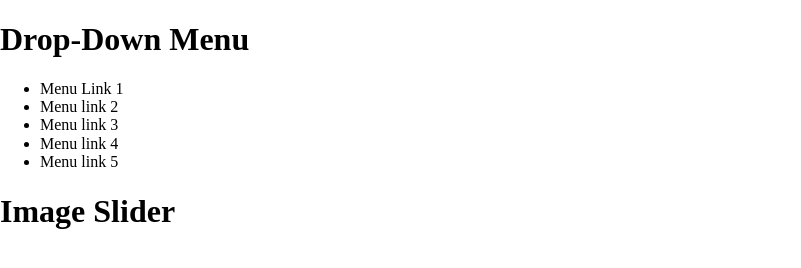
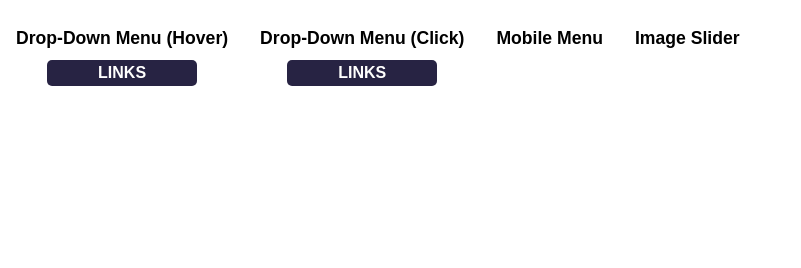
Before and after one commit to alopine/odin-dynamic-user-interface-interactions, a website built with webpack: page dist/index.html in a window 1280 px wide. Shown: the whole page, without its empty margins (0-801 px from the left). Built offline with nearby package versions, Linux system fonts and the light colour scheme.

Commit message:
Implement hover and click drop-down menus

```diff
--- a/src/index.js
+++ b/src/index.js
@@ -1,2 +1,34 @@
 import 'normalize.css';
 import './styles.css';
+
+class Events {
+  static listeners() {
+    this.hoverListener();
+    this.clickListener();
+  }
+
+  static hoverListener() {
+    const dropDowns = document.getElementById('dropDownHover').querySelectorAll('.linksContainer');
+    dropDowns.forEach((dropDown) => {
+      const menu = dropDown.parentElement;
+      menu.addEventListener('mouseenter', () => {
+        dropDown.classList.remove('hidden');
+      });
+      menu.addEventListener('mouseleave', () => {
+        dropDown.classList.add('hidden');
+      });
+    });
+  }
+
+  static clickListener() {
+    const dropDowns = document.getElementById('dropDownClick').querySelectorAll('.linksContainer');
+    dropDowns.forEach((dropDown) => {
+      const header = dropDown.previousElementSibling;
+      header.addEventListener('click', () => {
+        dropDown.classList.toggle('hidden');
+      });
+    });
+  }
+}
+
+Events.listeners();
--- a/src/styles.css
+++ b/src/styles.css
@@ -0,0 +1,69 @@
+:root {
+  --bg-color: #272343;
+  --font-color: #fffffe;
+  --highlight-color: #bae8e8;
+}
+
+body {
+  font-family: Arial, Helvetica, sans-serif;
+}
+
+section {
+  flex-direction: column;
+  align-items: center;
+  width: fit-content;
+  margin: 1rem;
+}
+
+h1 {
+  font-size: 1.1rem;
+}
+
+.demoContainer {
+  column-gap: 1rem;
+}
+
+.dropDown {
+  background-color: var(--bg-color);
+  color: var(--font-color);
+  text-align: center;
+  width: 150px;
+  height: fit-content;
+  border-radius: 5px;
+}
+
+.linkHeader {
+  font-weight: 700;
+  text-align: center;
+  text-transform: uppercase;
+  padding: 0.25rem 0;
+  transition: 0.5s;
+}
+
+.dropDown:hover .linkHeader {
+  color: var(--highlight-color);
+}
+
+.linksContainer {
+  list-style: none;
+  margin: 0;
+  padding: 0;
+}
+
+li {
+  padding: 0.25rem 1rem;
+  transition: 0.5s;
+}
+
+li:hover {
+  background-color: var(--font-color);
+  color: var(--bg-color);
+}
+
+.hidden {
+  display: none;
+}
+
+.flex {
+  display: flex;
+}
```
Also changed, not shown: dist/index.html, dist/main.js.
